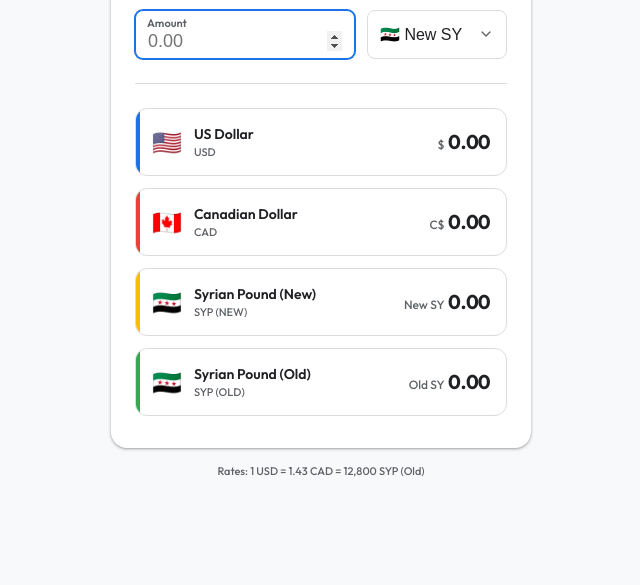
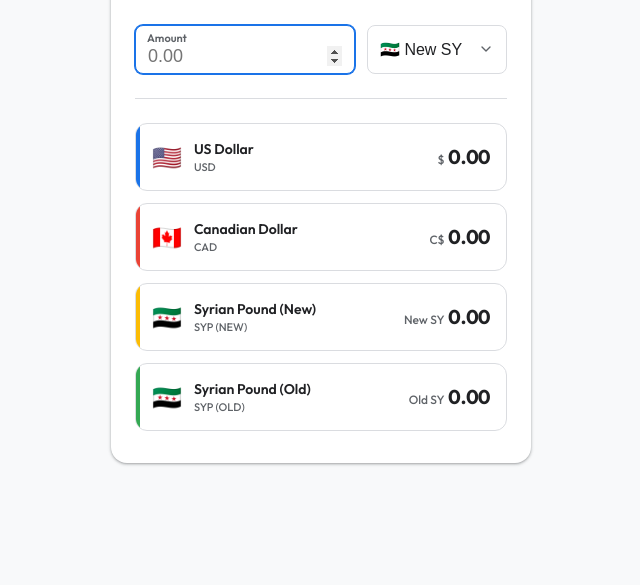
Before and after one commit to RickyRCoding/Conversion, a plain HTML site: page index.html in a window 1280 px wide. Shown: the part 215-800 px from the top of the page, without its empty margins (319-959 px from the left). Drawn offline with Linux system fonts and the light colour scheme.

Commit message:
Remove footer with old currency rates
Removed outdated footer with currency rates.

```diff
--- a/index.html
+++ b/index.html
@@ -467,9 +467,6 @@
         </div>
       </div>
 
-      <footer class="app-footer">
-        <p>Rates: 1 USD = 1.43 CAD = 12,800 SYP (Old)</p>
-      </footer>
     </div>
 
     <script>
```
